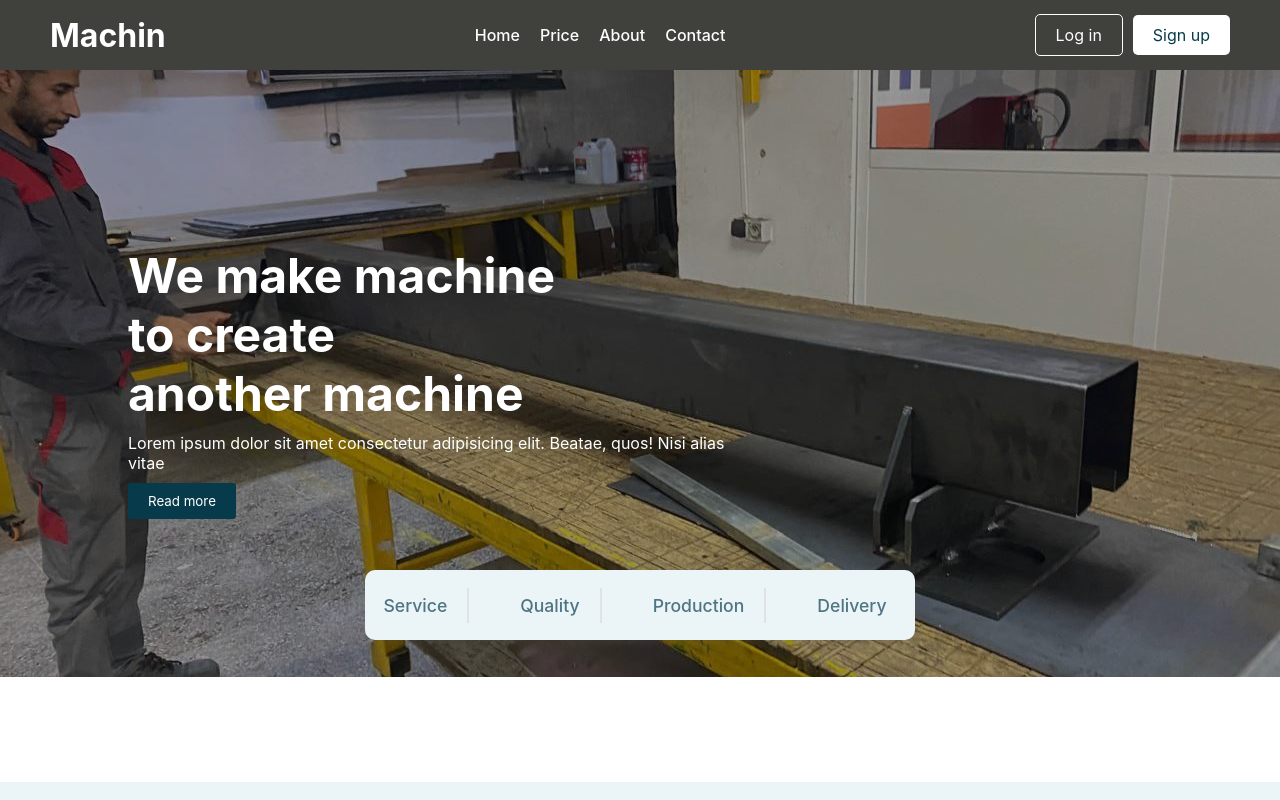
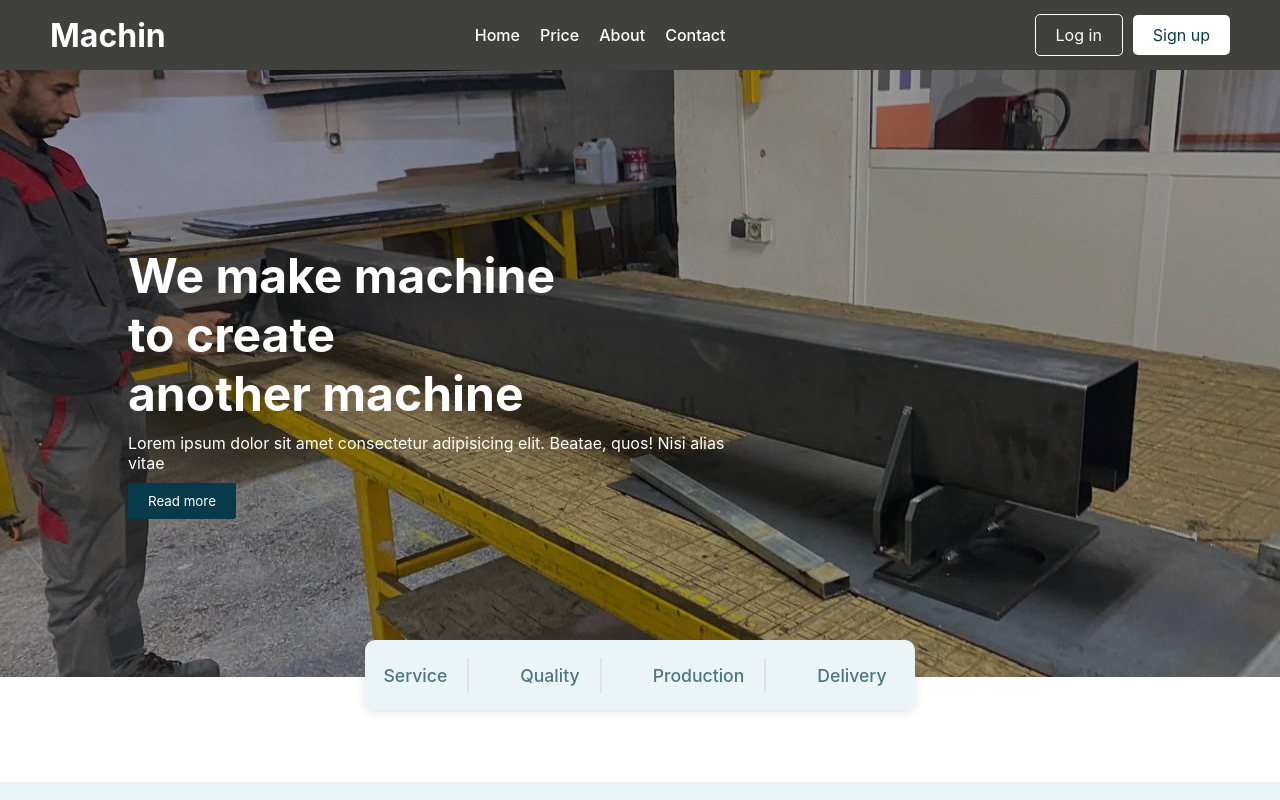
Before and after one commit to jellouli471/demo-site-machine, a React (Vite) app: page / in a window 1280 px wide. Shown: the top 800 px of the page. Built offline with nearby package versions, Linux system fonts and the light colour scheme.

Commit message:
Update Main.css

```diff
--- a/src/components/main/Main.css
+++ b/src/components/main/Main.css
@@ -49,8 +49,8 @@ color: white;
     width: 550px;
     height: 70px;
     background-color: #ebf4f7;
-    position: absolute;
-    bottom: 20%;
+    position: relative;
+    top: 230px;
     display: flex;
     justify-content: center;
     align-items: center;
```
